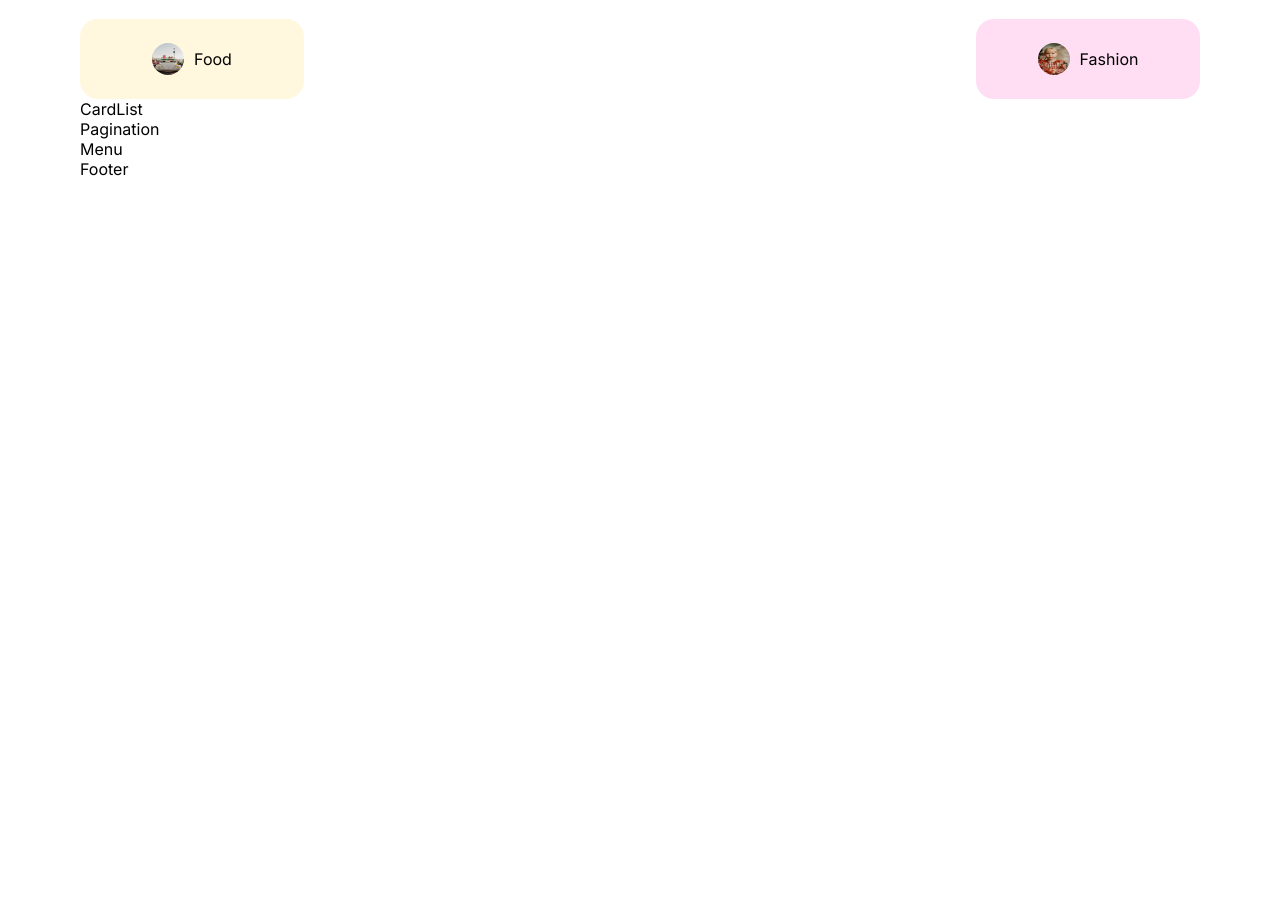
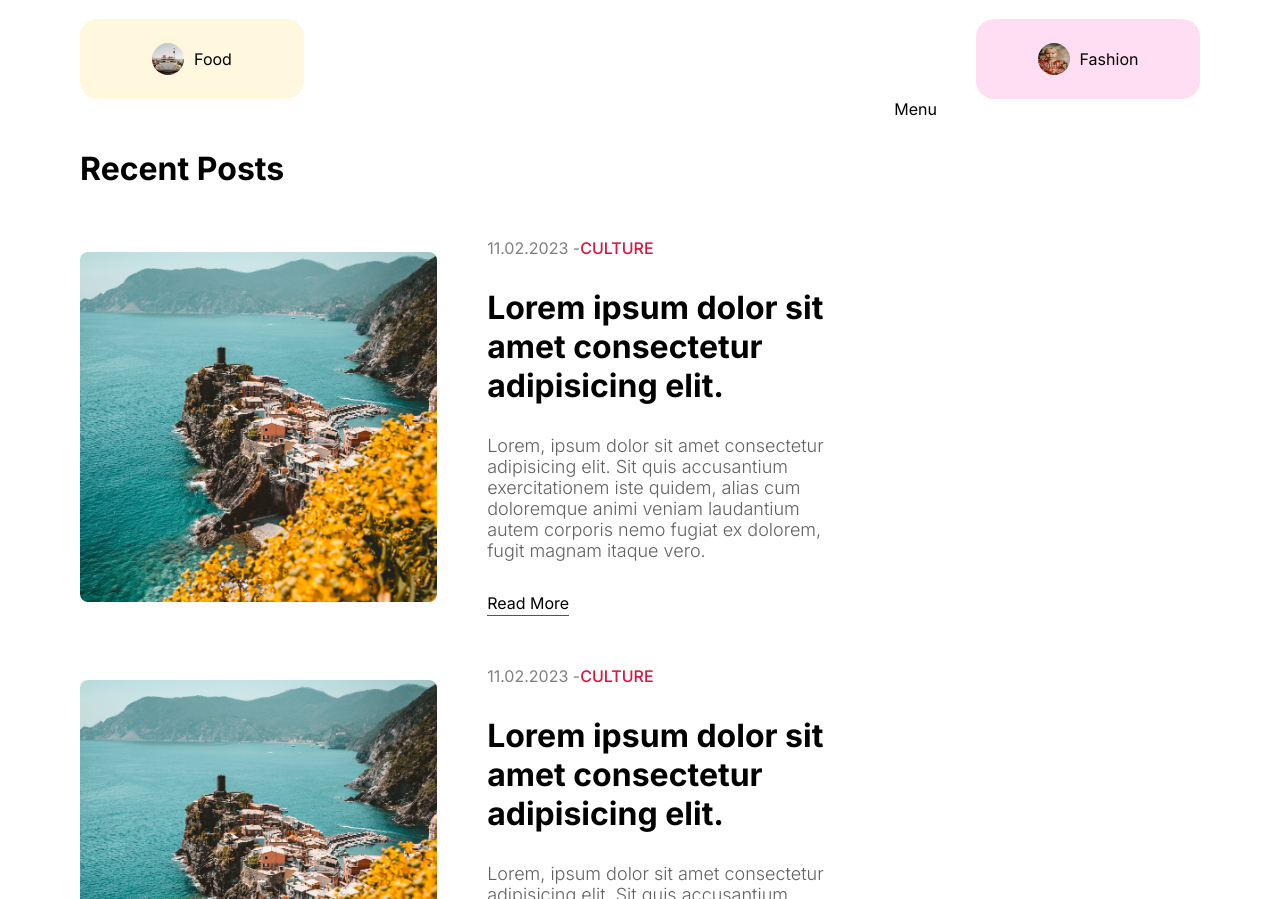
Before and after one commit to develaparX/blogApp-MERN, a Next.js app: page / in a window 1280 px wide. Shown: the part 1036-1935 px from the top of the page. Before the commit the page ends 1215 px from the top, so only its background shows below. Built offline with nearby package versions, Linux system fonts and the light colour scheme.

Commit message:
feat: post component design

```diff
--- a/src/app/homepage.module.css
+++ b/src/app/homepage.module.css
@@ -0,0 +1,4 @@
+.content{
+    display: flex;
+    gap: 50px;
+}
--- /dev/null
+++ b/src/components/card/Card.jsx
@@ -0,0 +1,26 @@
+import styles from "./card.module.css"
+import Image from "next/image"
+import Link from "next/link"
+
+const Card = () => {
+  return (
+    <div className={styles.container}>
+        <div className={styles.imageContainer}>
+             <Image src="/p1.jpeg" alt='' fill className={styles.image}/>
+        </div>
+        <div className={styles.textContainer}>
+<div className={styles.detail}>
+    <span className={styles.date}>11.02.2023 -</span><span className={styles.category}>CULTURE</span>
+</div>
+<Link href="/">
+<h1>Lorem ipsum dolor sit amet consectetur adipisicing elit.</h1>
+</Link>
+<p className={styles.desc}>Lorem, ipsum dolor sit amet consectetur adipisicing elit. Sit quis accusantium exercitationem iste quidem, alias cum doloremque animi veniam laudantium autem corporis nemo fugiat ex dolorem, fugit magnam itaque vero.</p>
+        <Link href="/" className={styles.link}>Read More</Link>
+
+        </div>
+    </div>
+  )
+}
+
+export default Card
--- /dev/null
+++ b/src/components/card/card.module.css
@@ -0,0 +1,46 @@
+.container{
+    margin-bottom: 50px;
+    display: flex;
+    align-items: center;
+    gap: 50px;
+}
+
+.imageContainer{
+    flex: 1;
+    height: 350px;
+    position: relative;
+}
+
+.textContainer{
+    flex:1;
+    display: flex;
+    flex-direction: column;
+    gap: 30px;
+}
+
+.image{
+    object-fit: cover;
+    border: none;
+    border-radius: 8px;
+}
+
+.date{
+    color: gray;
+}
+
+.category{
+    color:crimson;
+    font-weight: 500;
+}
+
+.desc{
+    font-size: 18px;
+    font-weight: 300;
+    color:var(--softTextColor);
+}
+
+.link{
+    border-bottom: 1px solid crimson;
+    width: max-content;
+    padding: 2px 0px;
+}
--- a/src/components/cardList/CardList.jsx
+++ b/src/components/cardList/CardList.jsx
@@ -1,11 +1,20 @@
 import React from 'react'
 import styles from './cardList.module.css'
 import Pagination from '../pagination/Pagination'
+import Card from '../card/Card'
 
 const CardList = () => {
     return (
         <div className={styles.container}>
-            CardList
+            <h1 className={styles.title}>Recent Posts</h1>
+            <div className={styles.posts}>
+         <Card />
+         <Card />
+         <Card />
+         <Card />
+
+
+            </div>
             <Pagination />
         </div>
     )
--- a/src/components/cardList/cardList.module.css
+++ b/src/components/cardList/cardList.module.css
@@ -1 +1,7 @@
-.container {}
+.container {
+    flex: 5;
+}
+
+.title{
+    margin: 50px 0px;
+}
--- a/src/components/menu/menu.module.css
+++ b/src/components/menu/menu.module.css
@@ -1 +1,3 @@
-.container {}
+.container {
+    flex: 2;
+}
```
